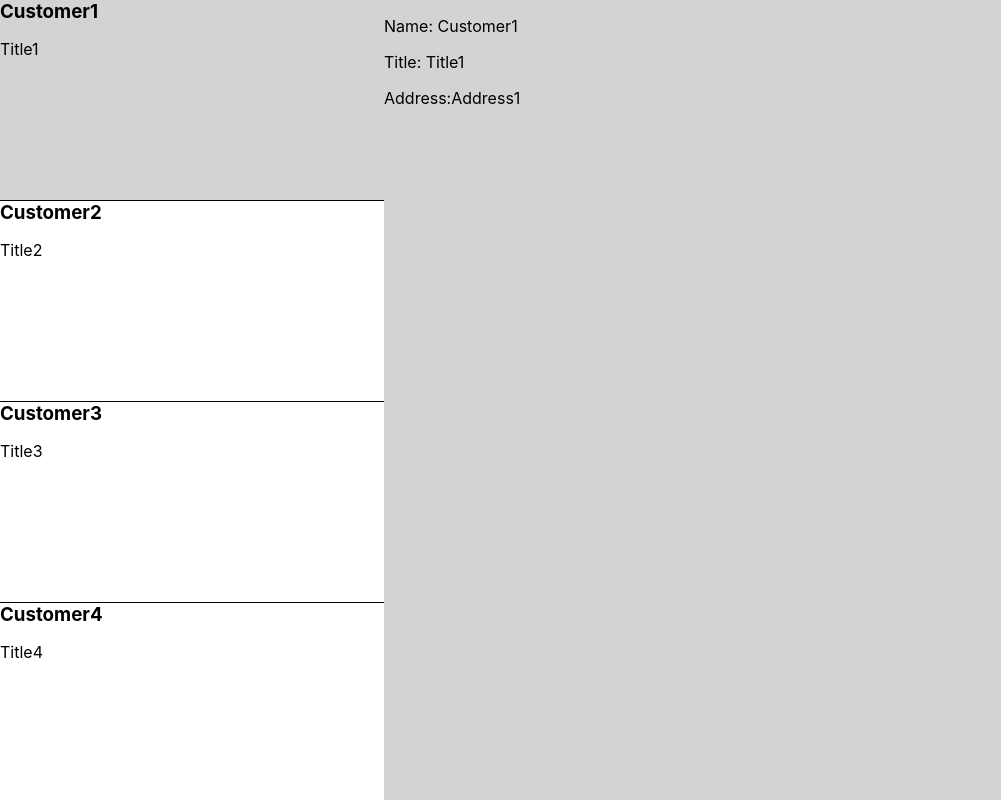
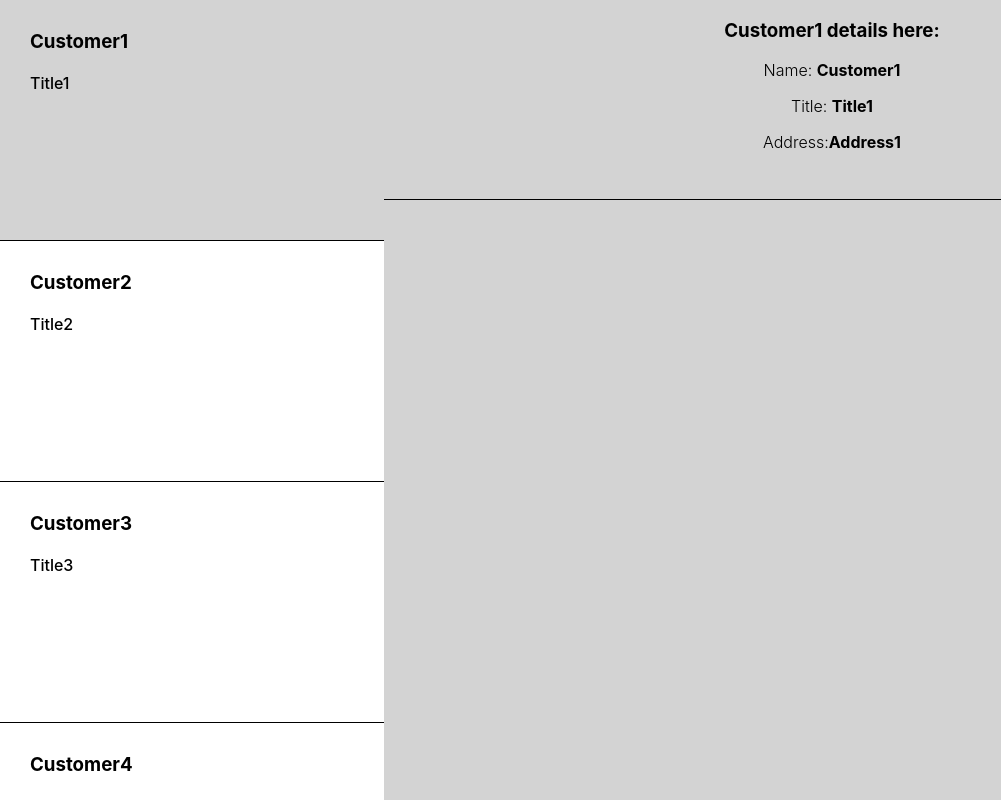
Before and after one commit to mudit3113/Cube, a React (Create React App) app: page / in a window 1280 px wide. Shown: the whole page, without its empty margins (0-1001 px from the left). Built offline with nearby package versions, Linux system fonts and the light colour scheme; no server answers.

Commit message:
impoved UI final

```diff
--- a/src/Components/CustomerCard/_customer-card.scss
+++ b/src/Components/CustomerCard/_customer-card.scss
@@ -5,7 +5,18 @@
 
     .customer-card-details {
         background-color: lightgrey;
-        height: 20%;
+        height: 26.5%;
+        border-bottom:1px black solid;
+        text-align: center;
+        font-weight: 700;
+
+        p{
+            font-weight: 300;
+            span{
+                font-weight: 700;
+            }
+        }
+
     }
 
 
--- a/src/Components/CustomerCard/index.js
+++ b/src/Components/CustomerCard/index.js
@@ -16,9 +16,10 @@ export const CustomerCard = () => {
                 <div className="customer-card-details">
                     {customer.map((item, index) => (
                         <div key={index}>
-                            <p>Name: {item.name}</p>
-                            <p>Title: {item.title}</p>
-                            <p>  Address:{item.address}</p>
+                            <h3> {item.name} details here:</h3>
+                            <p>Name: <span>{item.name}</span></p>
+                            <p>Title: <span>{item.title}</span></p>
+                            <p>Address:<span>{item.address}</span></p>
                         </div>
                     ))}
 
--- a/src/Components/CustomerList/_customer-list.scss
+++ b/src/Components/CustomerList/_customer-list.scss
@@ -1,23 +1,35 @@
-.customer-list-container{
+.customer-list-container {
     margin-top: 0;
-    margin-bottom:0;
-    height:100%;
-    overflow-y:scroll;
+    margin-bottom: 0;
+    height: 100%;
+
+    div {
+        margin-top: 0;
+        padding: 20px;
+        height: 25%;
+        border-bottom: 1px solid black;
+        text-align:left;
 
 
-    div{
-        margin-top:0;
-        padding:0;
-        height:25%;
-        border-bottom: 1px solid black;
+        h3 {
+            color: black;
+            font-weight: 700;
+            margin: 0;
+            padding:10px;
 
-        h3{
-            color:black;
-            font-weight:700;
-            margin:0;
+        }
+
+        p{
+            color: black;
+            font-weight: 500;
+            margin: 0;
+            padding:10px;
+
         }
     }
-    .selected-customer{
-        background-color:lightgrey;
+
+    .selected-customer {
+        background-color: lightgrey;
+
     }
 }
--- a/src/Components/CustomerList/index.js
+++ b/src/Components/CustomerList/index.js
@@ -26,10 +26,10 @@ export const CustomerList = () => {
                     <div
                     key={index}
                     onClick={() => setSelectedCustomer(customer.id)}
-                    className={selectedCustomerId == customer.id ? "selected-customer" : ""}
+                    className={selectedCustomerId == customer.id ? "selected-customer": ""}
                     >
-                        <h3>{customer.name}</h3>
-                        <p> {customer.title}</p>
+                        <h3 className='selected-customer-name'>{customer.name}</h3>
+                        <p className='selected-customer-title'> {customer.title}</p>
                     </div>
                 ))}
 
```
